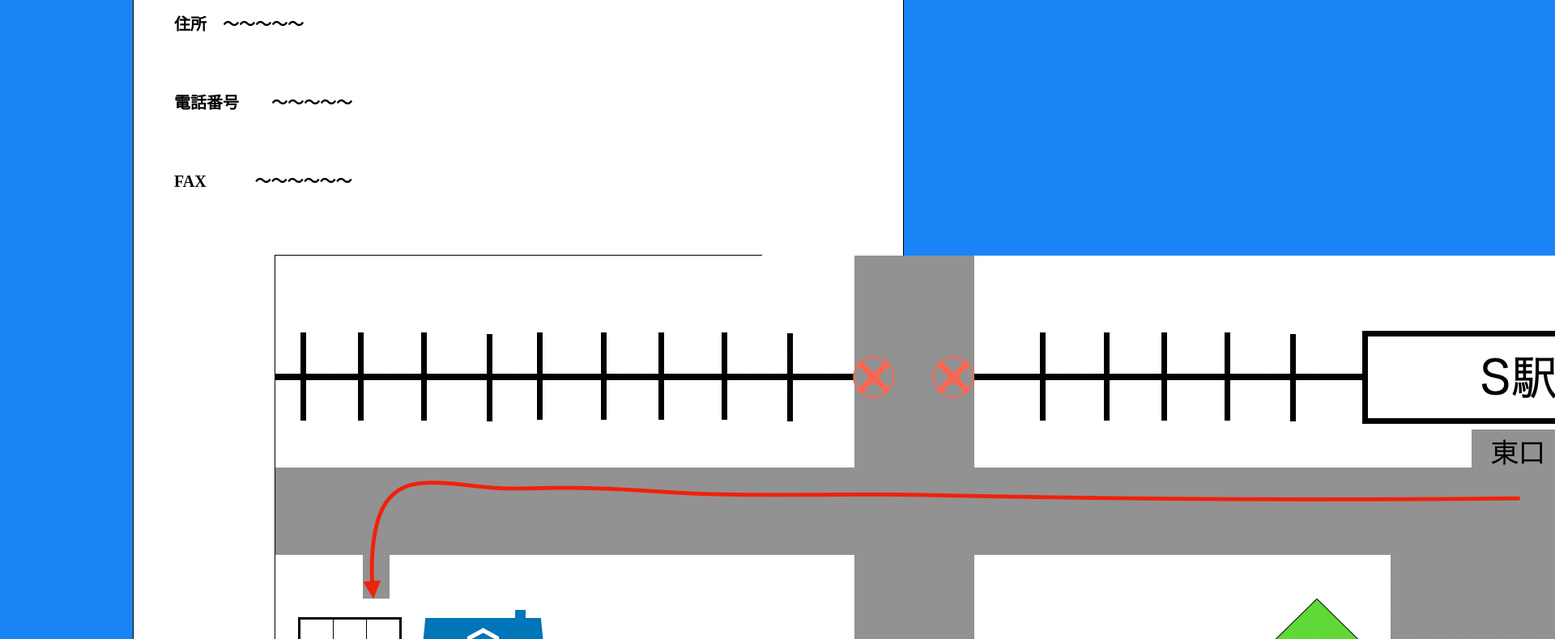
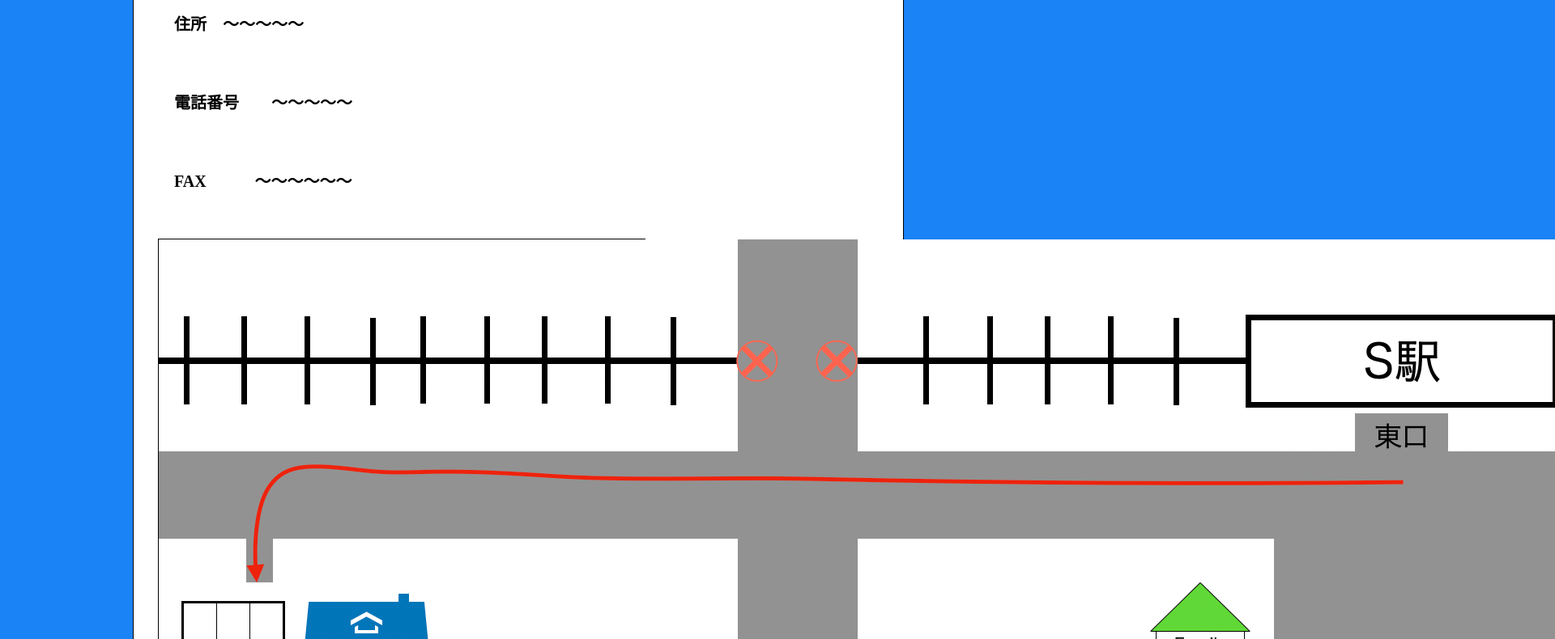
Before and after one commit to Tomoaki0726/access, a plain HTML site: page index.html in a window 1280 px wide. Shown: the part 446-1236 px from the top of the page at 81% size, 1920 px wide, since content can reach past the window. Drawn offline with Linux system fonts and the light colour scheme.

Commit message:
Update access.css

```diff
--- a/access.css
+++ b/access.css
@@ -239,8 +239,7 @@ ul li#active a, ul li a:hover{
 
 .access_map{
     width: 600px;  /* 横幅を200pxに */
-    margin: 20px auto;
-
+    margin-left: 30px;
     border: 1px solid #000000;
 
 }
```
